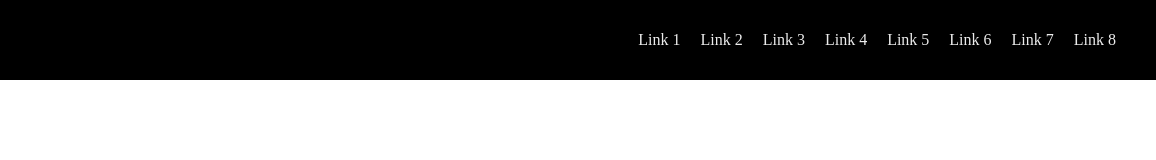
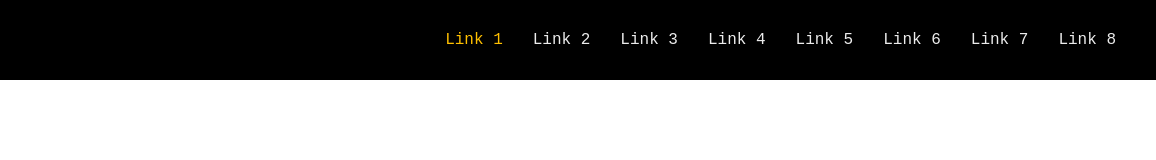
Before and after one commit to marco-tav/pagina-jt, a plain HTML site: page index.html in a window 1280 px wide. Shown: the full height of the page, 124-1280 px from the left. Drawn offline with Linux system fonts and the light colour scheme.

Commit message:
Add current link color

```diff
--- a/styles/index-style.css
+++ b/styles/index-style.css
@@ -1,3 +1,7 @@
+* {
+    font-family: 'Courier New', Courier, monospace;
+}
+
 header {
     display: flex;
     height: 80px;
@@ -23,7 +27,7 @@ header {
 
 .nav-li {
     list-style: none;
-    margin-left: 20px;
+    margin-left: 30px;
 }
 
 .nav-link {
@@ -34,3 +38,11 @@ header {
 .nav-link:visited {
     color: #ececec;
 }
+
+.current {
+    color: #ffc000;
+}
+
+.current:visited {
+    color: #ffc000;
+}
```
